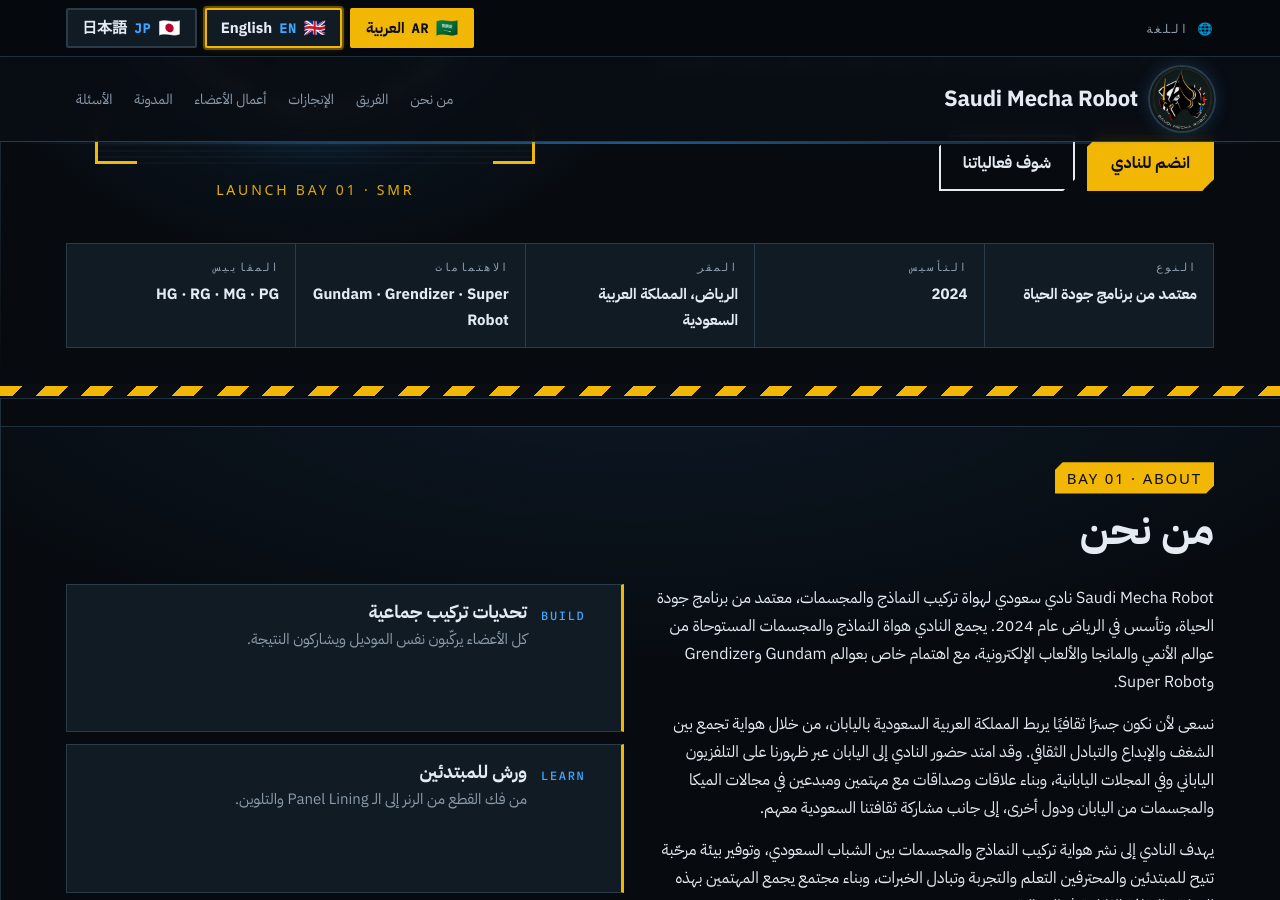
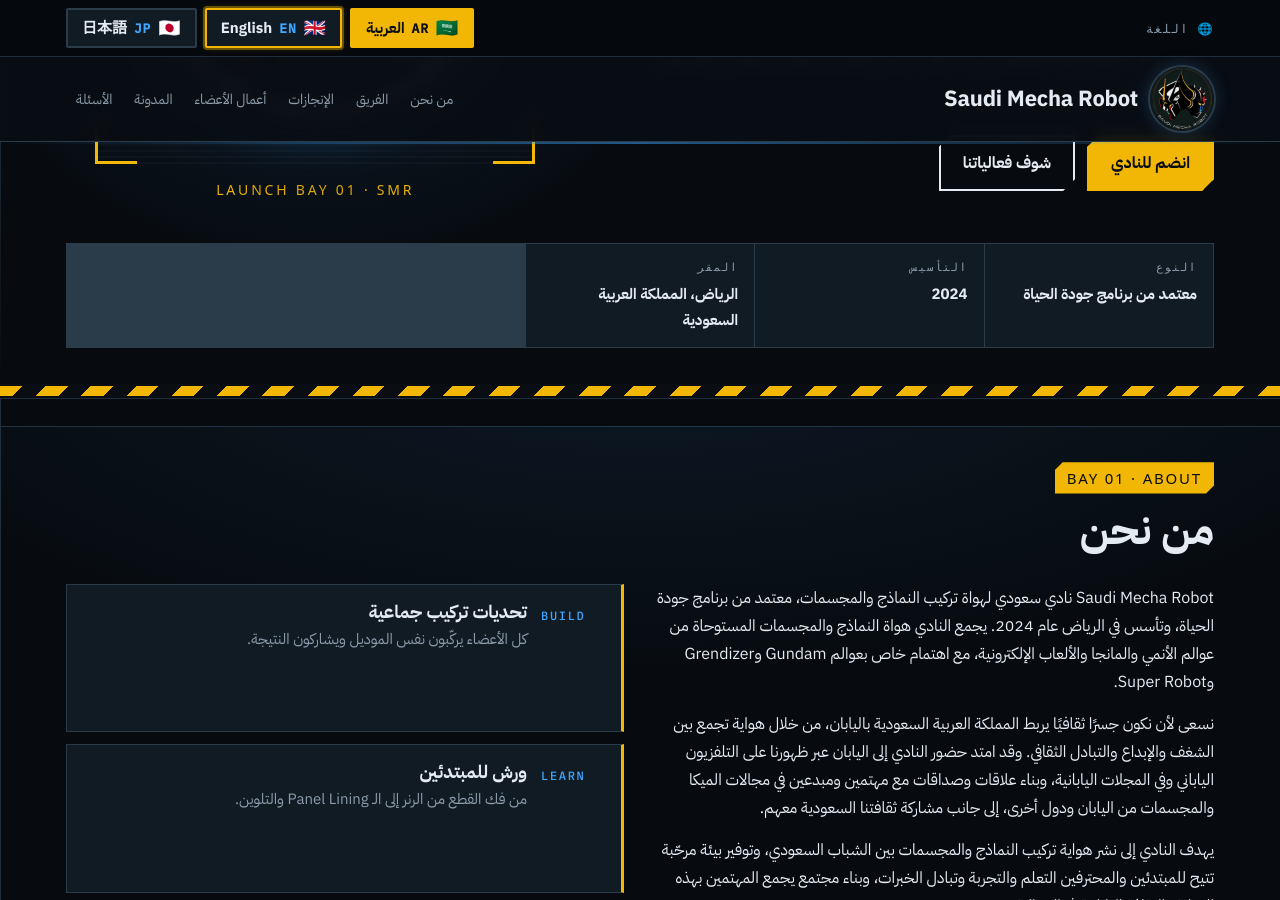
Before and after one commit to SaudiMechaRobot/SaudiMechaRobot.github.io, a Jekyll site: the page built from index.html, in a window 1280 px wide and 900 px high, scrolled down 474 px. Built offline with Jekyll 4.4.1, drawn with Linux system fonts in a browser that asks for light colours; some web fonts are replaced.

Commit message:
Add files via upload

```diff
--- a/_includes/home.html
+++ b/_includes/home.html
@@ -24,8 +24,6 @@
         <div><dt>{{ t.spec_type }}</dt><dd>{{ t.spec_type_v }}</dd></div>
         <div><dt>{{ t.spec_founded }}</dt><dd>{{ site.founded }}</dd></div>
         <div><dt>{{ t.spec_base }}</dt><dd>{{ t.spec_base_v }}</dd></div>
-        <div><dt>{{ t.spec_focus }}</dt><dd dir="ltr">Gundam · Grendizer · Super Robot</dd></div>
-        <div><dt>{{ t.spec_grades }}</dt><dd dir="ltr">HG · RG · MG · PG</dd></div>
       </dl>
     </div>
   </div>
```
